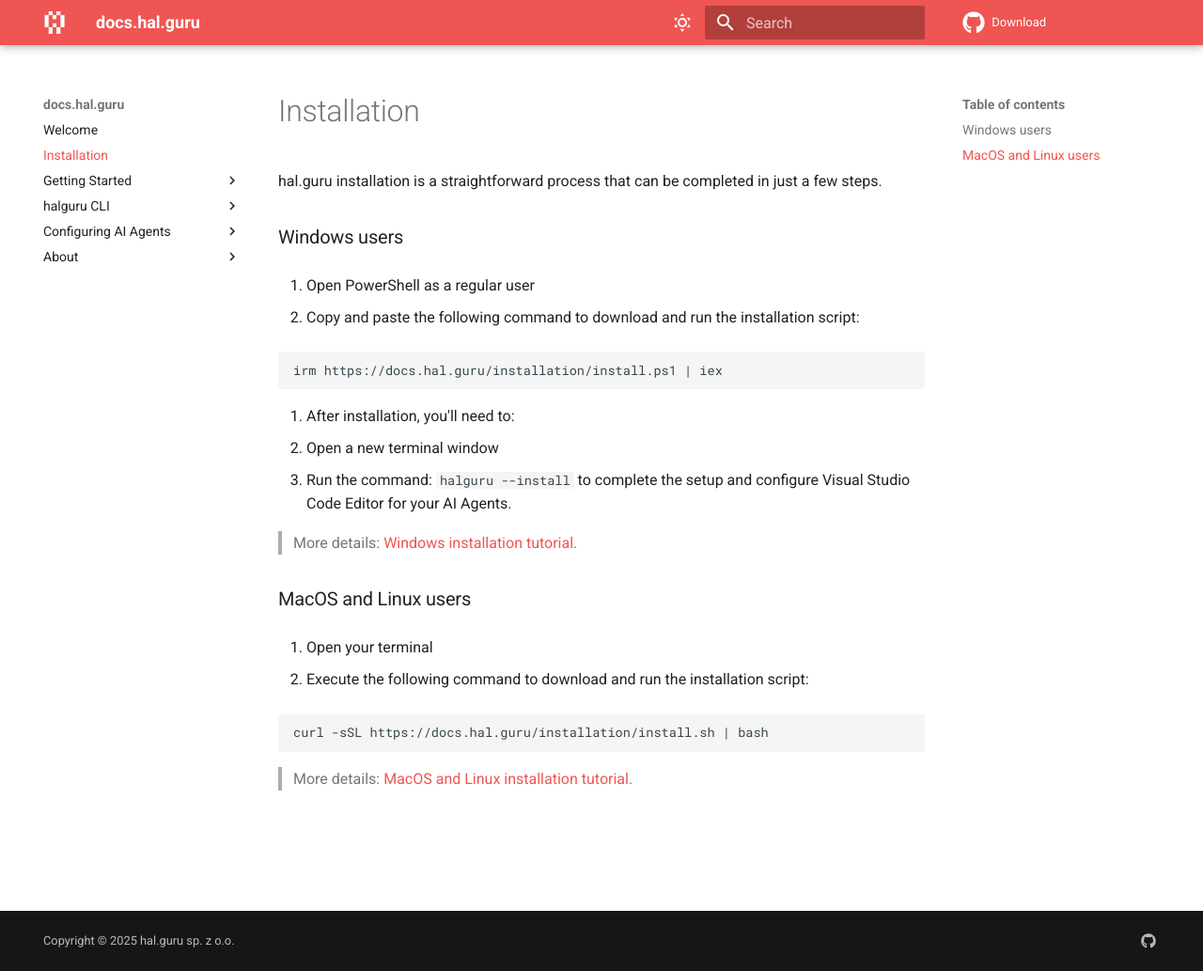
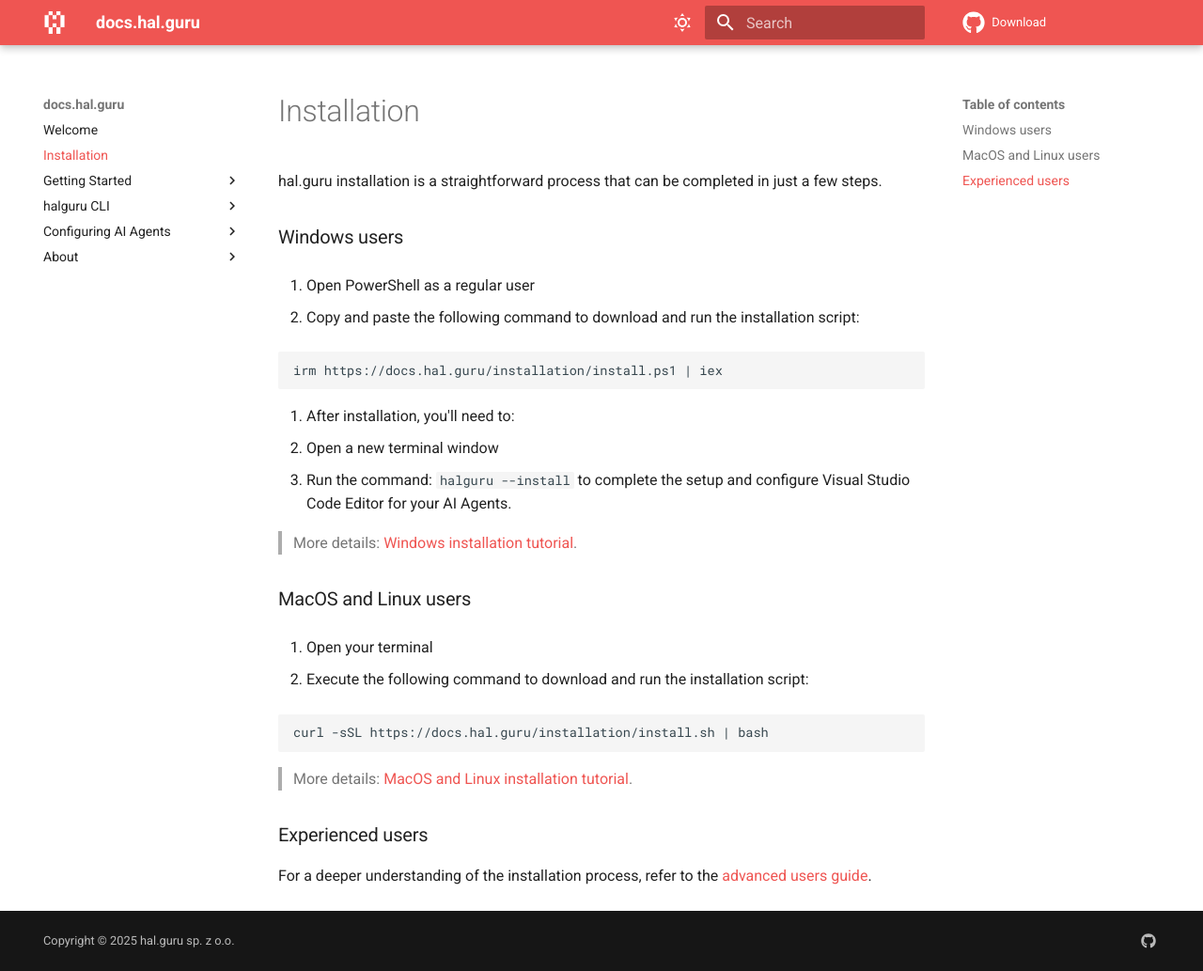
Before and after one commit to HAL-guru/hal.guru, an MkDocs documentation site: the page built from docs/installation/index.md, in a window 1280 px wide and 1033 px high. Shown: the whole window at 94% size. Built offline with MkDocs 1.6.1 and Material for MkDocs 9.7.7, drawn with Linux system fonts in a browser that asks for light colours; comment, search, counter and statistics services are not loaded.

Commit message:
Experienced users tutorial

````diff
--- a/docs/installation/index.md
+++ b/docs/installation/index.md
@@ -21,7 +21,7 @@
    - Open a new terminal window
    - Run the command: `halguru --install` to complete the setup and configure Visual Studio Code Editor for your AI Agents.
 
-> More details: [Windows installation tutorial](installation-windows.md).
+> More details: [Windows installation tutorial](windows.md).
 
 ## MacOS and Linux users
 
@@ -33,4 +33,8 @@
 curl -sSL https://docs.hal.guru/installation/install.sh | bash
 ```
 
-> More details: [MacOS and Linux installation tutorial](installation-macos-and-linux.md).
+> More details: [MacOS and Linux installation tutorial](macos-and-linux.md).
+
+## Experienced users
+
+For a deeper understanding of the installation process, refer to the [advanced users guide](experienced-users).
````
Also changed, not shown: docs/installation/macos-and-linux.md (renamed from docs/installation/installation-macos-and-linux.md, +1 -1 lines), docs/installation/windows.md (renamed from docs/installation/installation-windows.md, +1 -1 lines), docs/installation/experienced-users.md (renamed from docs/installation/installation-experienced-users.md).
